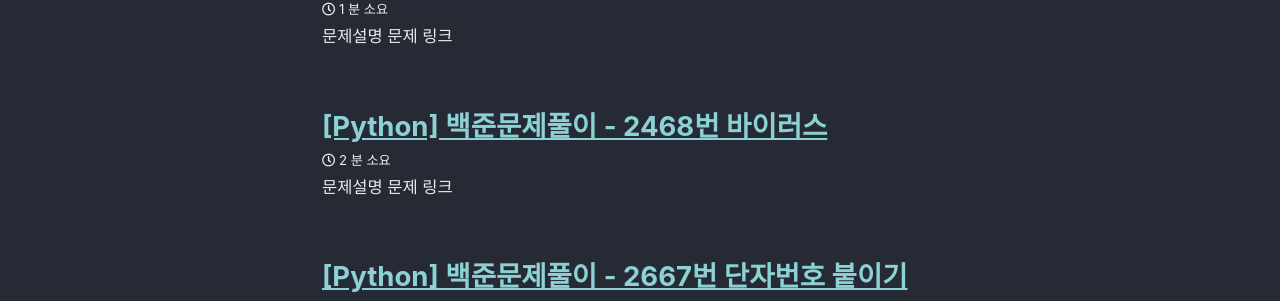
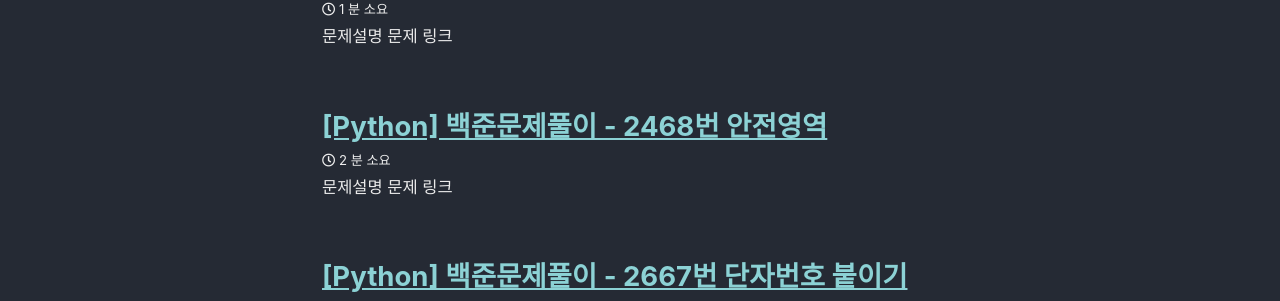
Before and after one commit to wjswjdgns/wjswjdgns.github.io, a Jekyll site: the page built from index.html, in a window 1280 px wide. Shown: the part 282-583 px from the top of the page. Built offline with Jekyll 4.4.1, drawn with Linux system fonts in a browser that asks for light colours; cached includes are drawn as plain includes; the list of posts is cut into pages by our own code.

Commit message:
Update 2022-11-25-baekjoon2468-안전영역.markdown

```diff
--- a/_posts/2022-11-25-baekjoon2468-안전영역.markdown
+++ b/_posts/2022-11-25-baekjoon2468-안전영역.markdown
@@ -1,5 +1,5 @@
 ---
-title:  "[Python] 백준문제풀이 - 2468번 바이러스"
+title:  "[Python] 백준문제풀이 - 2468번 안전영역"
 tag:
   - 백준
   - 문제풀이
```
